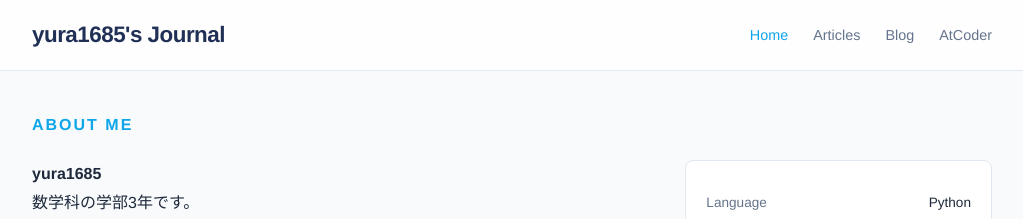
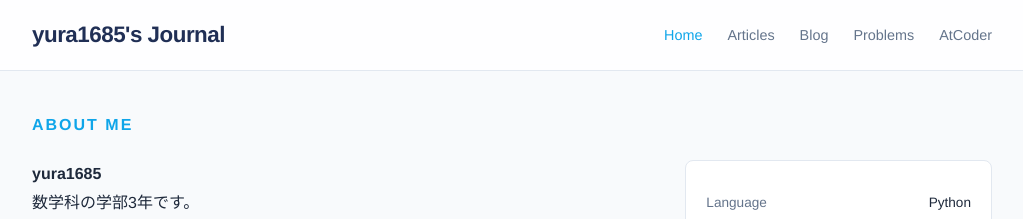
Before and after one commit to yura1685/yura1685.github.io, a Jekyll site: the page built from index.html, in a window 1280 px wide. Shown: the top 219 px of the page, without its empty margins (128-1151 px from the left). Built offline with Jekyll 4.4.1, drawn with Linux system fonts in a browser that asks for light colours.

Commit message:
上のメニューに Problems を追加
Co-Authored-By: Claude Opus 5.5 <noreply@anthropic.com>
Claude-Session: https://claude.ai/code/session_01EhXTNqRpjUtdG7mecZiCAs

```diff
--- a/_layouts/base.html
+++ b/_layouts/base.html
@@ -37,6 +37,7 @@
             <li><a href="{{ '/index.html' | relative_url }}"{% if page.url == "/" %} class="active"{% endif %}>Home</a></li>
             <li><a href="{{ '/articles/index.html' | relative_url }}"{% if page.url contains "/articles/" %} class="active"{% endif %}>Articles</a></li>
             <li><a href="{{ '/blog/index.html' | relative_url }}"{% if page.url contains "/blog/" %} class="active"{% endif %}>Blog</a></li>
+            <li><a href="{{ '/problems/index.html' | relative_url }}"{% if page.url contains "/problems/" %} class="active"{% endif %}>Problems</a></li>
             <li><a href="{{ '/atcoder/index.html' | relative_url }}"{% if page.url contains "/atcoder/" %} class="active"{% endif %}>AtCoder</a></li>
         </ul>
     </nav>
```
